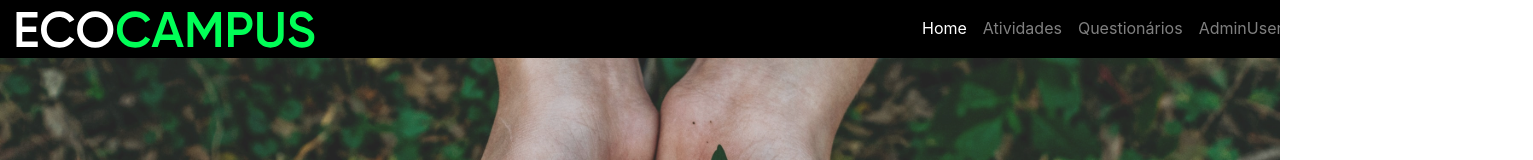
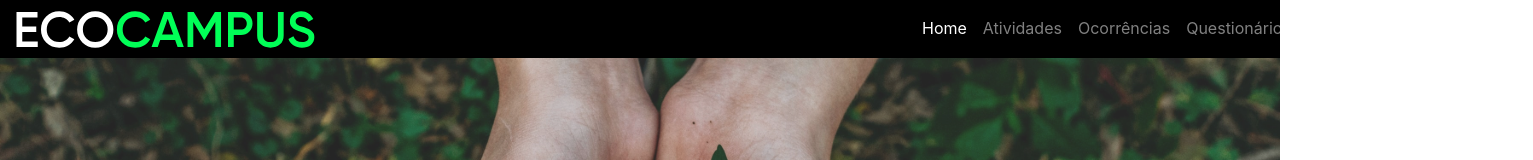
Before and after one commit to brunotrodrigues/EcoCampus, a Vue app in the folder proj/: page / in a window 1280 px wide. Shown: the top 160 px of the page, 1533 px wide, since content can reach past the window. Built offline with nearby package versions, Linux system fonts and the light colour scheme; no server answers; sample sign-in values are in the browser's storage.

Commit message:
ocorrencias

```diff
--- a/proj/src/components/Nav.vue
+++ b/proj/src/components/Nav.vue
@@ -12,6 +12,7 @@ const authStore = useAuthStore();
     <div class="navbar-nav">
         <router-link to="/" class="nav-item nav-link">Home</router-link>
         <router-link to="/activities" class="nav-item nav-link">Atividades</router-link>
+        <router-link to="/ocorrencias" class="nav-item nav-link">Ocorrências</router-link>
         <router-link to="/questions" class="nav-item nav-link">Questionários</router-link>
         <router-link to="/users" class="nav-item nav-link">AdminUsers</router-link>
         <router-link to="/perfil" class="nav-item nav-link">Perfil</router-link>
--- a/proj/src/router/index.js
+++ b/proj/src/router/index.js
@@ -7,6 +7,7 @@ import activitiesRoutes from "./activities.routes";
 import questionsRoutes from "./questions.routes";
 import usersRoutes from "./users.routes";
 import perfilRoutes from "./perfil.routes";
+import ocorrenciasRoutes from "./ocorrencias.routes";
 
 export const router = createRouter({
   history: createWebHistory(import.meta.env.BASE_URL),
@@ -18,6 +19,7 @@ export const router = createRouter({
     { ...questionsRoutes },
     { ...usersRoutes },
     { ...perfilRoutes },
+    { ...ocorrenciasRoutes },
     // catch all redirect to home page
     { path: "/:pathMatch(.*)*", redirect: "/" },
   ],
--- /dev/null
+++ b/proj/src/views/users/Ocorrencias.vue
@@ -0,0 +1,13 @@
+<script>
+
+</script>
+
+
+
+<template>
+  <h1>Teste</h1>
+</template>
+
+<style>
+
+</style>
--- a/proj/src/views/users/index.js
+++ b/proj/src/views/users/index.js
@@ -5,3 +5,4 @@ export { default as EditProfile } from "./EditProfile.vue";
 export { default as Layout } from "./Layout.vue";
 export { default as List } from "./List.vue";
 export { default as Questions} from "./Questions.vue";
+export { default as Ocorrencias} from "./Ocorrencias.vue";
```
Also changed, not shown: proj/src/router/ocorrencias.routes.js (added, +7 -0 lines).
